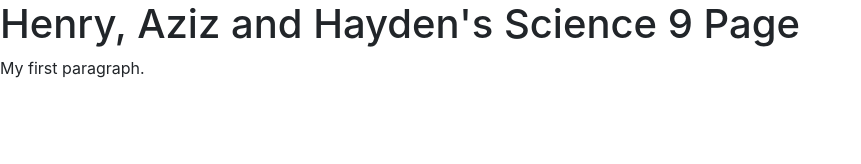
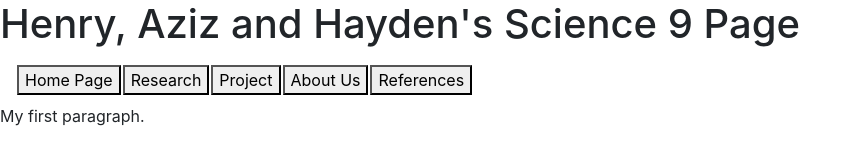
Before and after one commit to DefinitelyNotAHacker/science-9-page, a plain HTML site: page index.html in a window 1280 px wide. Shown: the whole page, without its empty margins (0-861 px from the left). Drawn offline with nearby package versions, Linux system fonts and the light colour scheme.

Commit message:
Update index.html

```diff
--- a/index.html
+++ b/index.html
@@ -1,7 +1,6 @@
 <!DOCTYPE html>
 
 <html>
-
 <head>
   <title>TEST</title>
   <link rel="stylesheet" href="https://stackpath.bootstrapcdn.com/bootstrap/4.1.1/css/bootstrap.min.css" integrity="sha384-WskhaSGFgHYWDcbwN70/dfYBj47jz9qbsMId/iRN3ewGhXQFZCSftd1LZCfmhktB" crossorigin="anonymous">
@@ -11,8 +10,37 @@
 
 <h1>Henry, Aziz and Hayden's Science 9 Page</h1>
 
+<table class='navbar' width='100%'>
+	<tr>
+		<th>
+			<a href='index.html'>
+				<button type='button' role='button'>Home Page</button>
+			</a>
+		</th>
+		<th>
+			<a href='portfolio.html'>
+				<button type='button' role='button'>Research</button>
+			</a>
+		</th>
+		<th>
+			<a href='project.html'>
+				<button type='button' role='button'>Project</button>
+			</a>
+		</th>
+		<th>
+			<a href='about_us.html'>
+				<button type='button' role='button'>About Us</button>
+			</a>
+		</th>
+		<th>
+			<a href='references.html'>
+				<button type='button' role='button'>References</button>
+			</a>
+		</th>
+	</tr>
+</table>
+
 <p>My first paragraph.</p>
 
 </body>
-
 </html>
```
Lines whose indentation alone changed are shown as unchanged.
